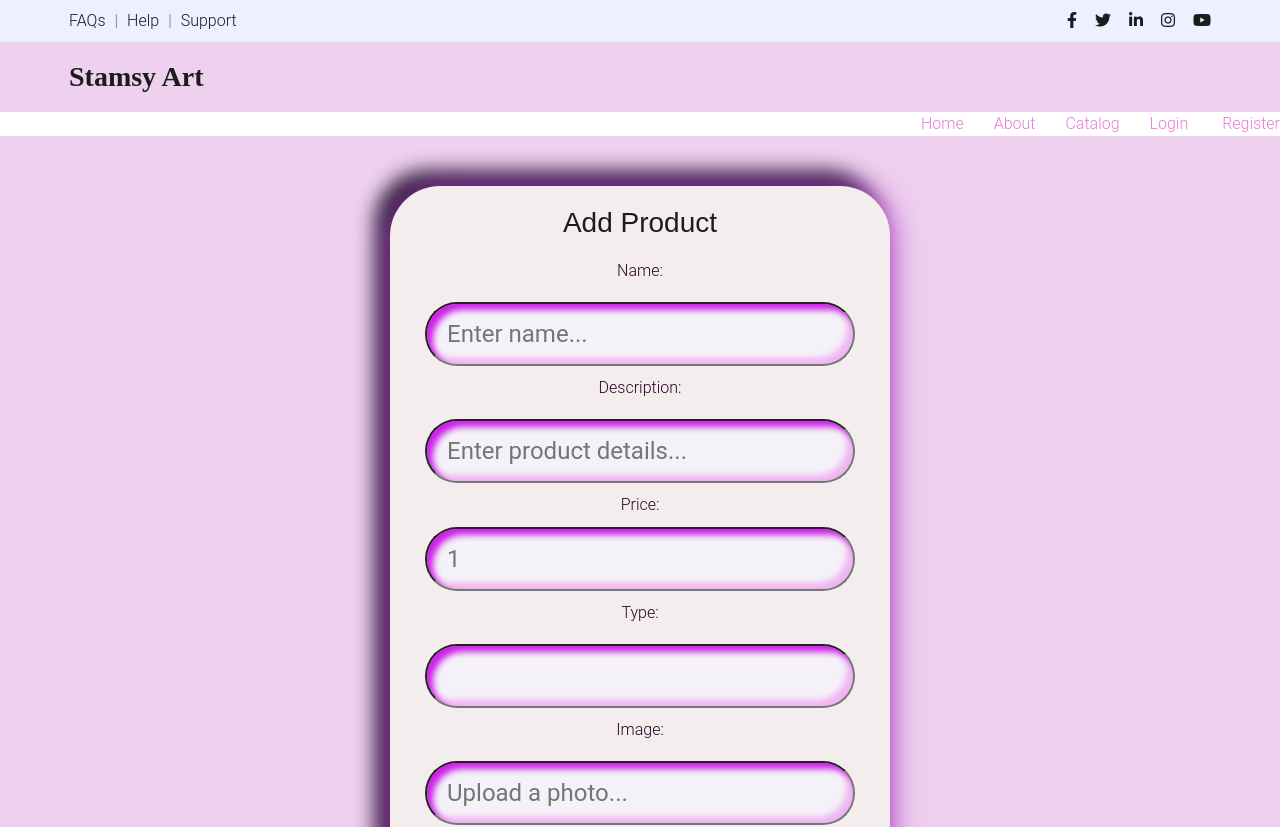
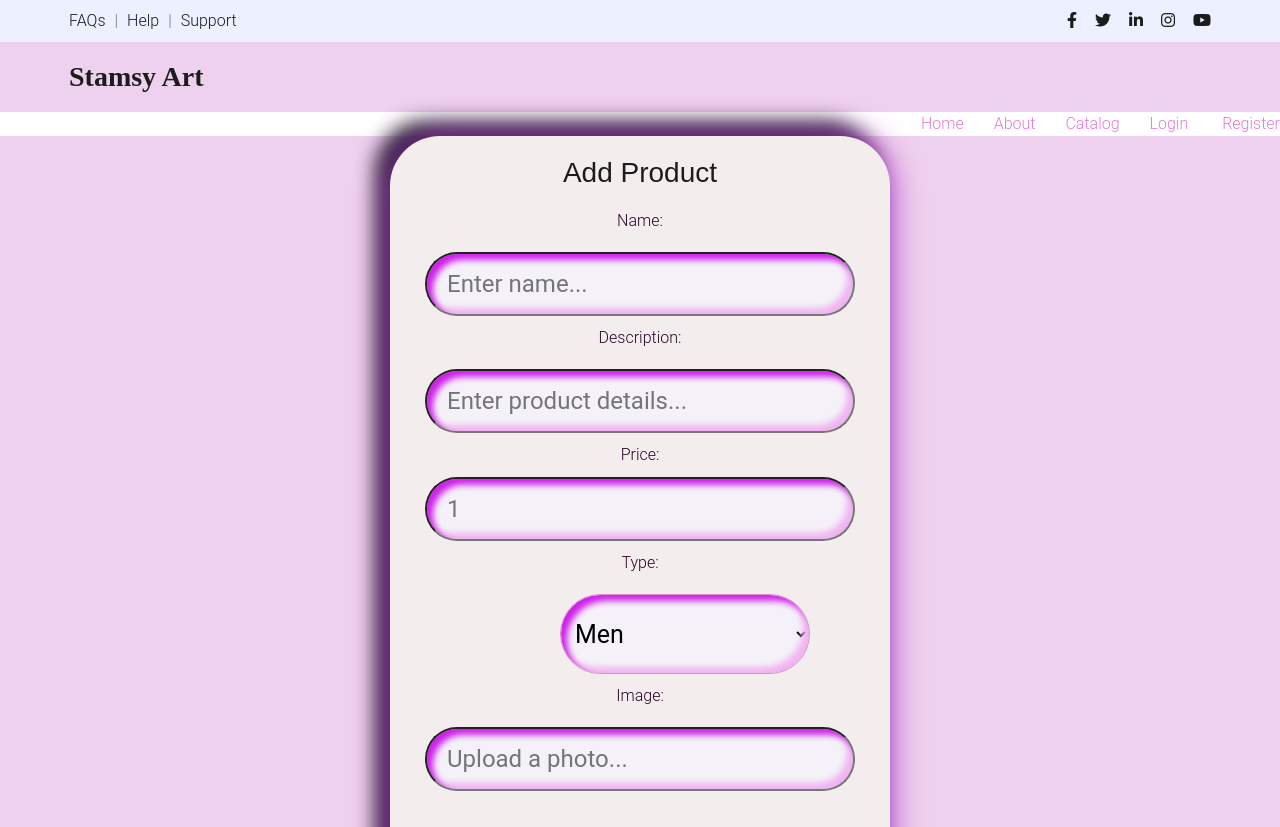
Before and after one commit to Stams89/hand-drawn-wear, a React (Create React App) app: page /add in a window 1280 px wide. Shown: the top 827 px of the page. Built offline with nearby package versions, Linux system fonts and the light colour scheme; no server answers; the database is empty.

Commit message:
add dropdown type menu

```diff
--- a/src/components/AddProduct.js
+++ b/src/components/AddProduct.js
@@ -7,11 +7,12 @@ export const AddProduct = ({ onAddProductSubmit }) => {
   const { currentUser } = useContext(AuthContext);
 
   const [values, setValue] = useState({
-    name: "",
-    description: "",
-    price: "",
-    img: "",
-    owner: currentUser ? currentUser.uid : null // set owner to uid of current user or null if no user is logged in
+    name: '',
+    description: '',
+    price: '',
+    img: '',
+    owner: currentUser ? currentUser.uid : null, // set owner to uid of current user or null if no user is logged in
+    type: 'men' // set the default value of "type" to "men"
   });
 
   const onChangeHandler = (e) => {
@@ -22,6 +23,7 @@ export const AddProduct = ({ onAddProductSubmit }) => {
     e.preventDefault();
     onAddProductSubmit(values);
   }
+
   return (
     <section id="create-page" className="auth">
       <form id="create" onSubmit={onSubmit}>
@@ -46,7 +48,8 @@ export const AddProduct = ({ onAddProductSubmit }) => {
             placeholder="Enter product details..."
           />
           <label htmlFor="price">Price:</label>
-          <input value={values.price}
+          <input
+            value={values.price}
             onChange={onChangeHandler}
             type="number"
             id="price"
@@ -55,14 +58,26 @@ export const AddProduct = ({ onAddProductSubmit }) => {
             placeholder={1}
           />
           <label htmlFor="type">Type:</label>
-          <input value={values.type}
+          <select
+            value={values.type}
             onChange={onChangeHandler}
-            type="text"
             id="type"
             name="type"
-          />
+          >
+            <option value="men">Men</option>
+            <option value="women">Women</option>
+            <option value="kids">Kids</option>
+            <option value="jackets">Jackets</option>
+            <option value="shoes">Shoes</option>
+            <option value="steps">Steps</option>
+            <option value="decoupage">Decoupage</option>
+            <option value="ceramic">Ceramic</option>
+            <option value="family">Family</option>
+            <option value="milestone">Milestone</option>
+          </select>
           <label htmlFor="game-img">Image:</label>
-          <input value={values.img}
+          <input
+            value={values.img}
             onChange={onChangeHandler}
             type="text"
             id="img"
@@ -78,7 +93,5 @@ export const AddProduct = ({ onAddProductSubmit }) => {
         </div>
       </form>
     </section>
-
   )
-
 }
--- a/src/components/EditProduct.js
+++ b/src/components/EditProduct.js
@@ -1,4 +1,4 @@
-// import '../styles/edit.css';
+import '../styles/edit.css';
 
 import { useEffect, useState } from "react";
 import { useParams, useNavigate } from "react-router-dom";
@@ -73,17 +73,26 @@ export const EditProduct = () => {
               style={{ width: "100" }}
               onChange={handleInputChange}
             />
-        </div>
-        <div style={{ display: "flex", flexDirection: "column", textAlign: "center" }}>
-          <label htmlFor="price">Type:</label>
-          <input
-            type="text"
+            <label htmlFor="type">Type:</label>
+            <select
+              value={values.type}
+              onChange={handleInputChange}
               id="type"
               name="type"
-            value={values.type}
-            onChange={handleInputChange}
-          />
+            >
+              <option value="men">Men</option>
+              <option value="women">Women</option>
+              <option value="kids">Kids</option>
+              <option value="jackets">Jackets</option>
+              <option value="shoes">Shoes</option>
+              <option value="steps">Steps</option>
+              <option value="decoupage">Decoupage</option>
+              <option value="ceramic">Ceramic</option>
+              <option value="family">Family</option>
+              <option value="milestone">Milestone</option>
+            </select>
           </div>
+
           <div style={{ display: "flex", flexDirection: "column" }}>
             <label htmlFor="description">Description:</label>
             <input
--- a/src/styles/add.css
+++ b/src/styles/add.css
@@ -1,73 +1,4 @@
 #create-page,
-#edit-page {
-  position: relative;
-  width: 500px;
-  height: auto;
-  border-radius: 20px;
-  padding: 20px;
-  box-sizing: border-box;
-  text-align: center;
-  background: #242224;
-  box-shadow: 0px 0px 32px 0px #0f0112, -14px -14px 20px #191c21;
-
-}
-
-input[type="text"] {
-  background: #f2f2f4;
-  padding: 30px;
-  padding-left: 20px;
-  height: 50px;
-  margin-top: 10px;
-  font-size: 24px;
-  border-radius: 40px;
-  box-shadow: inset 6px 6px 6px #cf1fea, inset -6px -6px 6px rgb(240, 179, 242);
-border-radius: 50px;
-}
-input[type="number"] {
-  background: #f2f2f4;
-  padding: 30px;
-  padding-left: 20px;
-  height: 50px;
-  margin-top: 10px;
-  font-size: 24px;
-  border-radius: 40px;
-  box-shadow: inset 6px 6px 6px #cf1fea, inset -6px -6px 6px rgb(240, 179, 242);
-border-radius: 50px;
-}
-
-textarea {
-  width: 100%;
-  min-width: 20vw;
-  min-height: 7em;
-  border: 2px solid #8f0f93;
-  border-radius: 1em;
-  font-size: 26px;
-  border-bottom-color: #2a0528;
-  background-color: #f1f3f7;
-  border-right-color: #eef1f4;
-  margin-top: 7px;
-  color: rgb(238, 226, 226);
-  box-shadow: inset 6px 6px 6px #b635cd, inset -6px -6px 6px rgb(235, 143, 235);
-
-}
-
-#add {
-  display: flex;
-  justify-content: center;
-  align-items: center;
-  height: 50vh;
-}
-
-#details {
-  width: 100%;
-  /* add width property */
-}
-
-.submit {
-  border-radius: 40px;
-}
-
-
 #create-page,
 #edit-page {
   position: relative;
@@ -80,11 +11,6 @@ textarea {
   background: #f3eded;
   box-shadow: 0px 0px 32px 0px #ab2fc7, -14px -14px 20px #191c21;
   margin: 0 auto;
-  /* add this line */
-}
-
-#create-page {
-  margin-top: 50px;
 }
 
 #create label,
@@ -95,32 +21,12 @@ textarea {
 
 #create label {
   margin-top: 10px;
+  color: #2a0528;
 }
 
 #create input[type="text"],
-#create input[type="number"] {
-  background: #f4f2f8;
-  padding: 30px;
-  padding-left: 20px;
-  height: 50px;
-  font-size: 24px;
-  border-radius: 40px;
-  box-shadow: inset 6px 6px 6px #cf1fea, inset -6px -6px 6px rgb(240, 179, 242);
-  margin-top: 10px;
-}
-
-#create-page {
-  margin-top: 50px;
-}
-
-#create label {
-  margin-top: 10px;
-  color: #2a0528;
-  /* change label color */
-}
-
-#create input[type="text"],
-#create input[type="number"] {
+#create input[type="number"]
+ {
   background: #f4f2f8;
   padding: 30px;
   padding-left: 20px;
@@ -130,10 +36,66 @@ textarea {
   box-shadow: inset 6px 6px 6px #cf1fea, inset -6px -6px 6px rgb(240, 179, 242);
   margin-top: 10px;
   width: 100%;
-  /* add width property */
 }
 
-#details {
+#type {
+  font-size: 24px;
+  padding: 30px;
+  border-radius: 40px;
+  border: none;
+  width: 250px;
+  height: 80px;
+  box-shadow: inset 6px 6px 6px #cf1fea, inset -6px -6px 6px rgb(240, 179, 242);
+}
+
+#type {
+  font-size: 25px;
+  padding: 10px;
+  border-radius: 50px;
+  border: 1px solid #d694c2;
+  box-shadow: inset 6px 6px 6px #cf1fea, inset -6px -6px 6px rgb(240, 179, 242);
+}
+
+
+#create label,
+#create input[type="number"] {
+  display: block;
   width: 100%;
-  /* add width property */
 }
+
+#create label {
+  margin-top: 10px;
+  color: #2a0528;
+}
+
+#create input[type="text"],
+#create input[type="number"]
+ {
+  background: #f4f2f8;
+  padding: 30px;
+  padding-left: 20px;
+  height: 50px;
+  font-size: 24px;
+  border-radius: 40px;
+  box-shadow: inset 6px 6px 6px #cf1fea, inset -6px -6px 6px rgb(240, 179, 242);
+  margin-top: 10px;
+  width: 100%;
+}
+
+#type {
+  font-size: 24px;
+  padding: 30px;
+  border-radius: 40px;
+  border: none;
+  width: 250px;
+  height: 80px;
+  box-shadow: inset 6px 6px 6px #cf1fea, inset -6px -6px 6px rgb(240, 179, 242);
+}
+
+#type {
+  font-size: 25px;
+  padding: 10px;
+  border-radius: 50px;
+  border: 1px solid #d694c2;
+  box-shadow: inset 6px 6px 6px #cf1fea, inset -6px -6px 6px rgb(240, 179, 242);
+}
--- a/src/styles/edit.css
+++ b/src/styles/edit.css
@@ -1,25 +1,121 @@
-button,
-input{
-    overflow: visible;
-    background: #f2f2f4;
-    padding: 20px;
-    padding-left: 15px;
-    height: 70px;
-    margin-top: 35px;
-    font-size: 20px;
-    border-radius: 40px;
-    box-shadow: inset 6px 6px 6px #cf1fea, inset -6px -6px 6px rgb(240, 179, 242);
-    border-radius: 50px;
+#create-page,
+#create-page,
+#edit-page {
+  position: relative;
+  width: 500px;
+  height: auto;
+  border-radius: 50px;
+  padding: 20px;
+  box-sizing: border-box;
+  text-align: center;
+  background: #f3eded;
+  box-shadow: 0px 0px 32px 0px #ab2fc7, -14px -14px 20px #191c21;
+  margin: 0 auto;
 }
 
-input[type="number"] {
-    background: #f2f2f4;
+#create label,
+#create input[type="number"] {
+  display: block;
+  width: 100%;
+}
+
+#create label {
+  margin-top: 10px;
+  color: #2a0528;
+}
+
+#create input[type="text"],
+#create input[type="number"]
+ {
+  background: #f4f2f8;
+  padding: 30px;
+  padding-left: 20px;
+  height: 50px;
+  font-size: 24px;
+  border-radius: 40px;
+  box-shadow: inset 6px 6px 6px #cf1fea, inset -6px -6px 6px rgb(240, 179, 242);
+  margin-top: 10px;
+  width: 100%;
+}
+
+#type {
+  font-size: 24px;
+  padding: 30px;
+  border-radius: 40px;
+  border: none;
+  width: 250px;
+  height: 80px;
+  box-shadow: inset 6px 6px 6px #cf1fea, inset -6px -6px 6px rgb(240, 179, 242);
+}
+
+#type {
+  font-size: 25px;
+  padding: 10px;
+  border-radius: 50px;
+  border: 1px solid #d694c2;
+  box-shadow: inset 6px 6px 6px #cf1fea, inset -6px -6px 6px rgb(240, 179, 242);
+    margin-left: 90px;
+}
+
+
+#create label,
+#create input[type="number"] {
+  display: block;
+  width: 100%;
+}
+
+#create label {
+  margin-top: 10px;
+  color: #2a0528;
+}
+
+#create input[type="text"],
+#create input[type="number"]
+ {
+  background: #f4f2f8;
+  padding: 30px;
+  padding-left: 20px;
+  height: 50px;
+  font-size: 24px;
+  border-radius: 40px;
+  box-shadow: inset 6px 6px 6px #cf1fea, inset -6px -6px 6px rgb(240, 179, 242);
+  margin-top: 10px;
+  width: 100%;
+}
+
+#type {
+    background: #f4f2f8;
     padding: 30px;
-    padding-left: 20px;
+    padding-left: 10px;
     height: 50px;
-    margin-top: 10px;
     font-size: 24px;
     border-radius: 40px;
     box-shadow: inset 6px 6px 6px #cf1fea, inset -6px -6px 6px rgb(240, 179, 242);
+    margin-top: 10px;
+    width: 100%;
+  }
+
+#type {
+
+  font-size: 25px;
+  padding: 10px;
   border-radius: 50px;
-  }
+  border: 1px solid #d694c2;
+  box-shadow: inset 6px 6px 6px #cf1fea, inset -6px -6px 6px rgb(240, 179, 242);
+}
+
+
+input[type="text"],
+input[type="number"],
+input[type="description"],
+input[type="img"] {
+  background: #f4f2f8;
+  padding: 30px;
+  padding-left: 20px;
+  height: 50px;
+  font-size: 24px;
+  border-radius: 40px;
+  box-shadow: inset 6px 6px 6px #cf1fea, inset -6px -6px 6px rgb(240, 179, 242);
+  margin-top: 10px;
+  width: 100%;
+}
```
Lines whose indentation alone changed are shown as unchanged.
